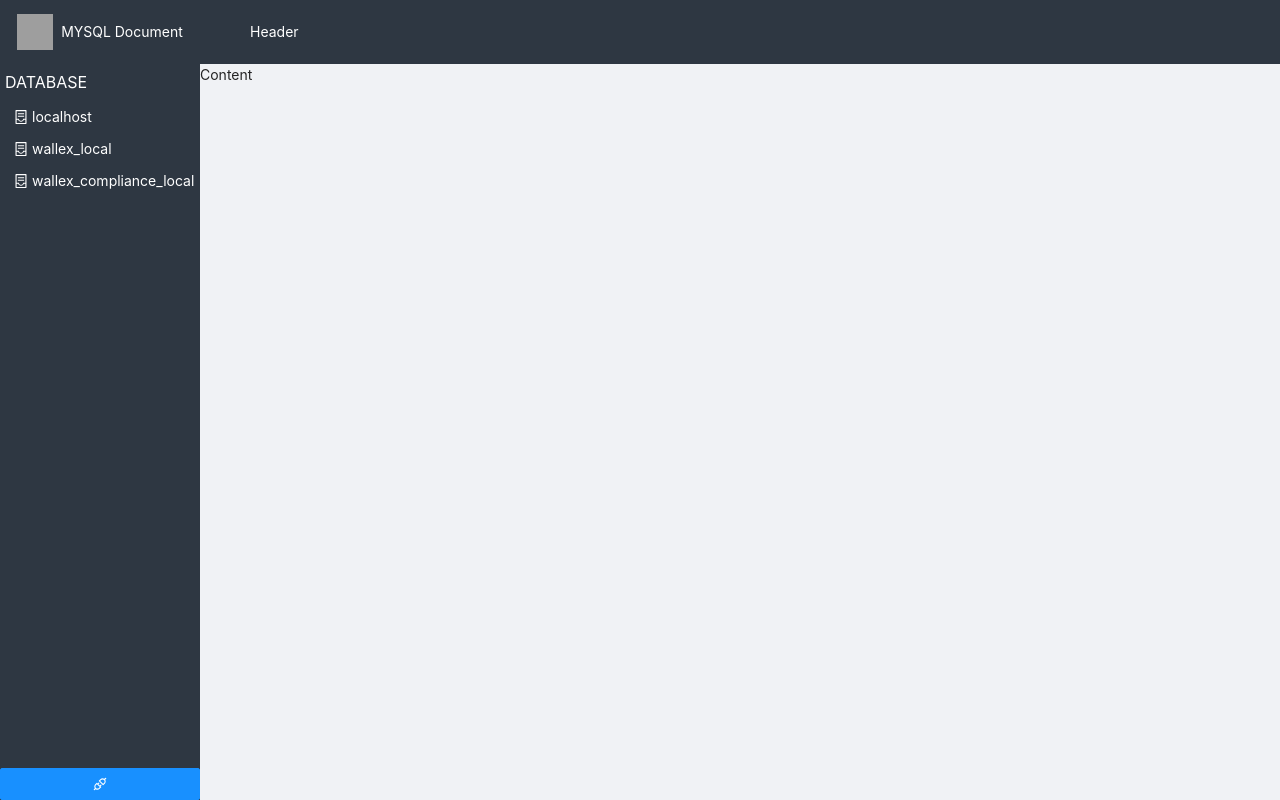
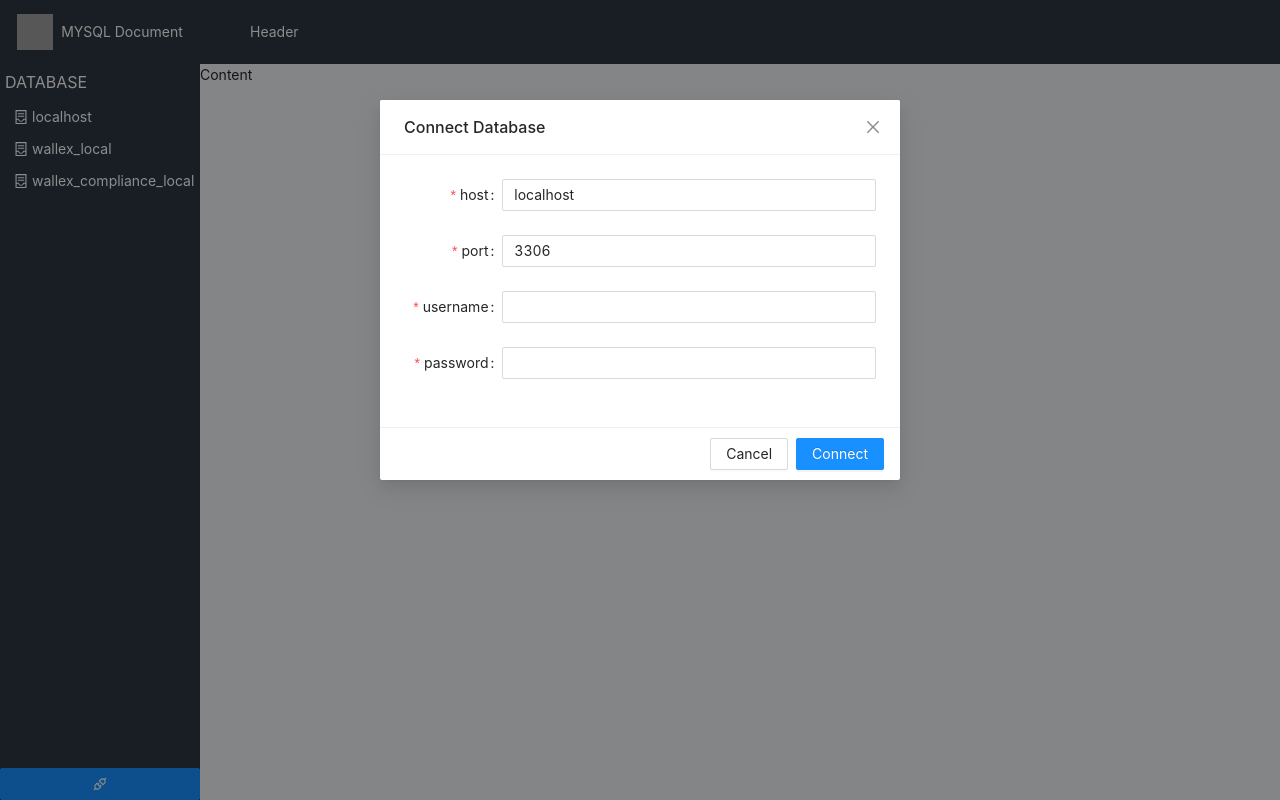
Before and after one commit to 1728954833/dbd, a React (Create React App) app: page / in a window 1280 px wide. Built offline with nearby package versions, Linux system fonts and the light colour scheme; grey boxes are pictures that could not be loaded.

Commit message:
feat: connect model

```diff
--- a/package.json
+++ b/package.json
@@ -18,9 +18,11 @@
     "craco-antd": "^1.19.0",
     "electron-is-dev": "^2.0.0",
     "eslint": "^7.32.0",
+    "mysql2": "^2.3.0",
     "react": "^17.0.2",
     "react-dom": "^17.0.2",
     "react-scripts": "4.0.3",
+    "sequelize": "^6.6.5",
     "typescript": "^4.1.2",
     "web-vitals": "^1.0.1"
   },
--- a/src/component/ConnectButton/index.tsx
+++ b/src/component/ConnectButton/index.tsx
@@ -1,15 +1,19 @@
 import { Button, ButtonProps } from 'antd'
 import { ApiOutlined } from '@ant-design/icons'
 import cn from 'classnames'
+import ConnectDBModel from '../ConnectDBModel'
 
 export interface IConnectButtonProps { };
 
 const ConnectButton: React.FC<IConnectButtonProps & ButtonProps> = (props) => {
     const { className, ...rest } = props
     return (
-        <Button className={cn('w100', className)} type='primary' {...rest}>
-            <ApiOutlined />
-        </Button>
+        <>
+            <ConnectDBModel />
+            <Button className={cn('w100', className)} type='primary' {...rest}>
+                <ApiOutlined />
+            </Button>
+        </>
     );
 }
 
--- a/src/component/ConnectDBModel/index.tsx
+++ b/src/component/ConnectDBModel/index.tsx
@@ -1,11 +1,89 @@
-export interface IConnectDBModelProps { };
+import { Modal, Form, Input, FormInstance } from 'antd'
+import { useRef, useState } from 'react'
+
+export interface IConnectDBModelProps { }
+
+export interface ConnectArgs {
+    host?: string;
+    port?: number;
+    username?: string;
+    password?: string;
+}
 
 const ConnectDBModel: React.FC<IConnectDBModelProps> = (props) => {
+    const form = useRef<FormInstance | null>(null)
+    const [show, setShow] = useState<boolean>()
+    const [connectArgs, setConnectArgs] = useState<ConnectArgs>({
+        host: 'localhost',
+        port: 3306
+    })
+
+
+    const handleOk = async () => {
+        if (!form.current) return
+        const { validateFields } = form.current
+
+        try {
+            const res = await validateFields()
+            console.log(res)
+        } catch (err) {
+            console.log(err)
+        }
+    }
+    const handleCancel = () => {
+
+    }
+
+
     return (
-        <div>
+        <Modal
+            title="Connect Database"
+            visible={true}
+            onOk={handleOk}
+            onCancel={handleCancel}
+            okText={"Connect"}
+        >
+            <Form ref={form} >
+                <Form.Item
+                    labelCol={{ span: 5 }}
+                    label="host"
+                    name="host"
+                    initialValue={connectArgs.host}
+                    rules={[{ required: true, message: 'Please input your host!' }]}
+                >
+                    <Input value={connectArgs.host} />
+                </Form.Item>
 
-        </div>
-    );
+                <Form.Item
+                    labelCol={{ span: 5 }}
+                    label="port"
+                    name="port"
+                    initialValue={connectArgs.port}
+                    rules={[{ required: true, message: 'Please input your port!' }]}
+                >
+                    <Input value={connectArgs.port} />
+                </Form.Item>
+
+                <Form.Item
+                    labelCol={{ span: 5 }}
+                    label="username"
+                    name="username"
+                    rules={[{ required: true, message: 'Please input your username!' }]}
+                >
+                    <Input value={connectArgs.username} />
+                </Form.Item>
+
+                <Form.Item
+                    labelCol={{ span: 5 }}
+                    label="password"
+                    name="password"
+                    rules={[{ required: true, message: 'Please input your password!' }]}
+                >
+                    <Input value={connectArgs.password} />
+                </Form.Item>
+            </Form>
+        </Modal>
+    )
 }
 
-export default ConnectDBModel;
+export default ConnectDBModel
--- a/src/index.tsx
+++ b/src/index.tsx
@@ -2,13 +2,12 @@ import React from 'react';
 import ReactDOM from 'react-dom';
 import './css/index.less';
 import App from './app/App';
+import { getRoot } from './util/dom';
 
 // 去除electron警告
 process.env['ELECTRON_DISABLE_SECURITY_WARNINGS'] = 'true'
 
 ReactDOM.render(
-  <React.StrictMode>
-    <App />
-  </React.StrictMode>,
-  document.getElementById('root')
+  <App />,
+  getRoot()
 );
--- /dev/null
+++ b/src/util/dom.ts
@@ -0,0 +1,3 @@
+export const getRoot = (): Element => {
+    return document.querySelector("#root") as Element;
+};
```
Also changed, not shown: electron/main/util/connect.ts (added, +32 -0 lines).
